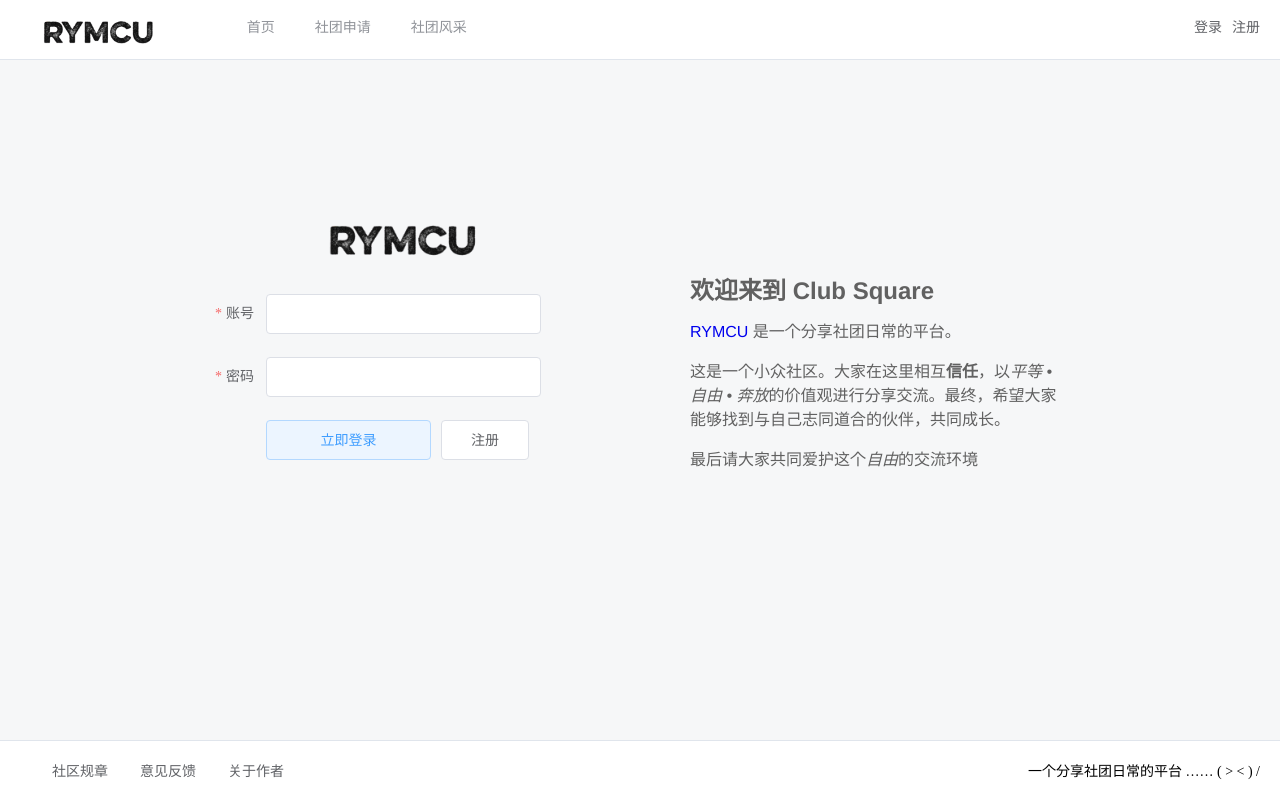
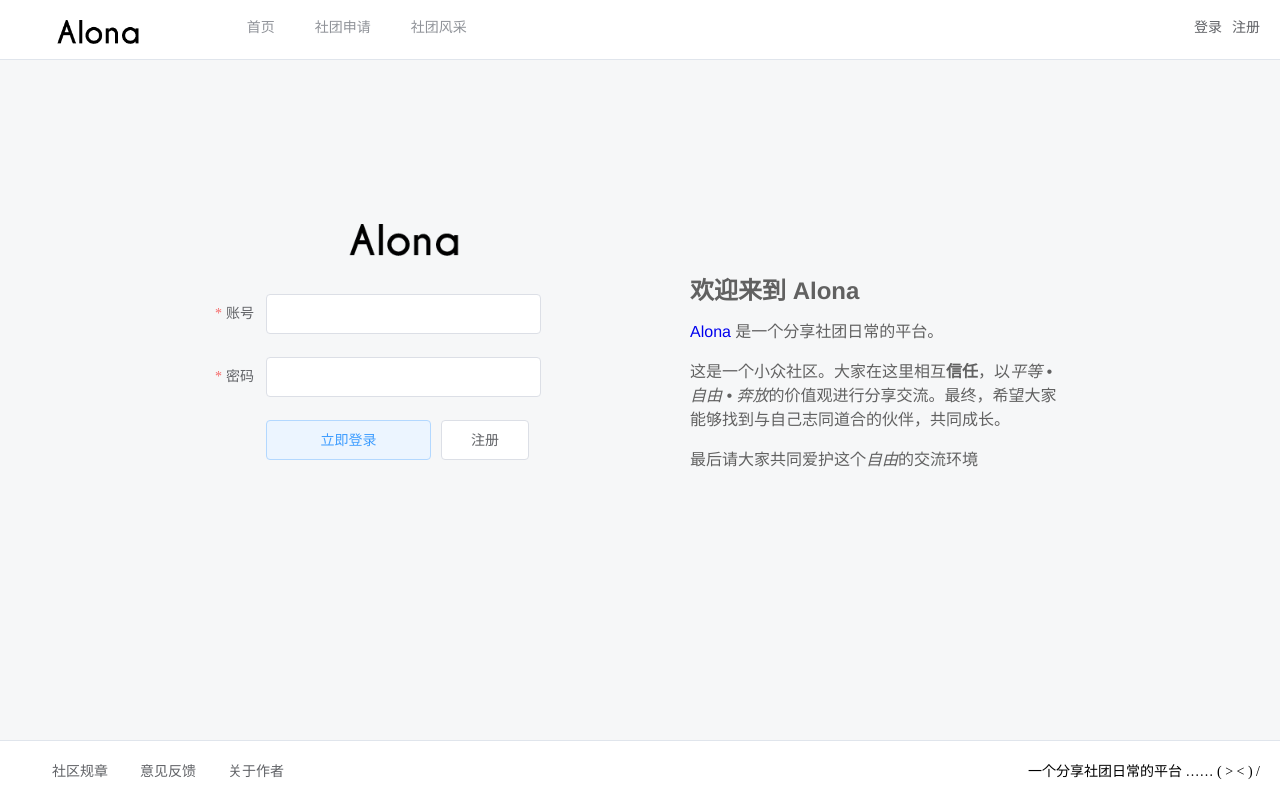
Before and after one commit to Ruvikm/club_web, a Vue app: page /#/login in a window 1280 px wide. Built offline with nearby package versions, Linux system fonts and the light colour scheme.

Commit message:
换了Logo

```diff
--- a/src/views/user/login.vue
+++ b/src/views/user/login.vue
@@ -49,8 +49,8 @@
     </el-col>
     <el-col :xs="24" :sm="12" :xl="12" class="intro vditor-reset verify__sign">
       <div>
-        <h2>欢迎来到 Club Square</h2>
-        <p><a rel="nofollow" href="/">RYMCU</a> 是一个分享社团日常的平台。</p>
+        <h2>欢迎来到 Alona</h2>
+        <p><a rel="nofollow" href="/">Alona</a> 是一个分享社团日常的平台。</p>
         <p>
           这是一个小众社区。大家在这里相互<strong>信任</strong>，以<em
             >平等 • 自由 • 奔放</em
--- a/src/views/user/register.vue
+++ b/src/views/user/register.vue
@@ -49,8 +49,8 @@
     </el-col>
     <el-col :xs="24" :sm="12" :xl="12" class="intro vditor-reset verify__sign">
       <div>
-        <h2>欢迎来到 Club Square</h2>
-        <p><a rel="nofollow" href="/">RYMCU</a> 是一个分享社团日常的平台。</p>
+        <h2>欢迎来到 Alona</h2>
+        <p><a rel="nofollow" href="/">Alona</a> 是一个分享社团日常的平台。</p>
         <p>
           这是一个小众社区。大家在这里相互<strong>信任</strong>，以<em
             >平等 • 自由 • 奔放</em
```
Also changed, not shown: src/assets/rymcu(1).png (added), src/assets/rymcu.png.
